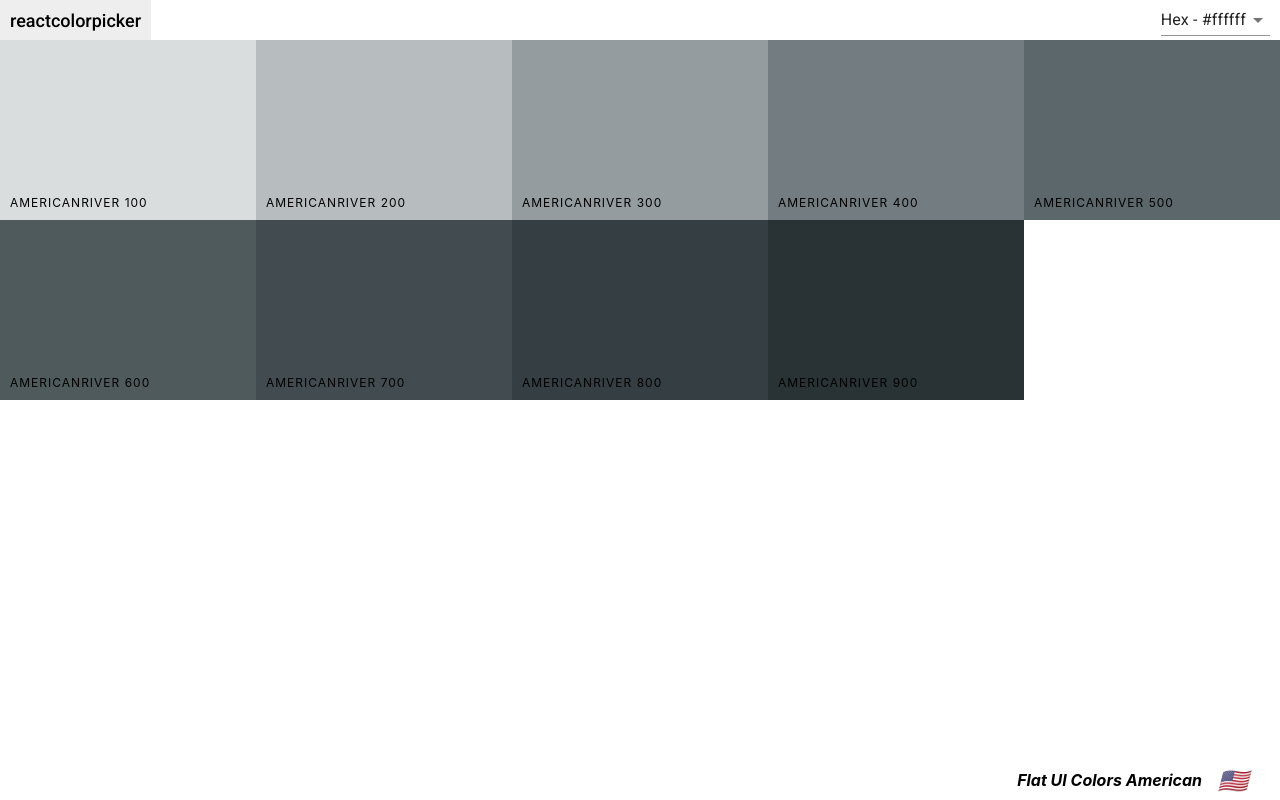
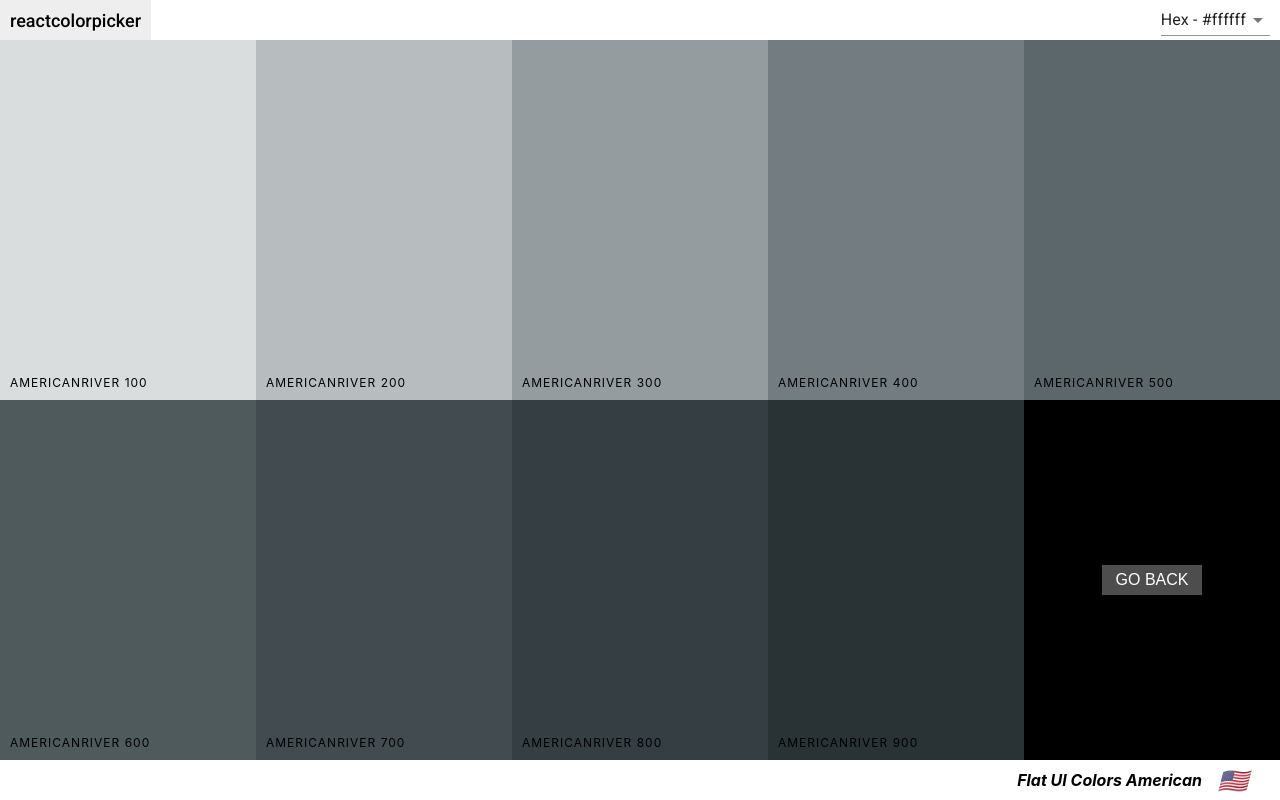
Before and after one commit to avsssai/react-colors, a React (Create React App) app: page /palette/flat-ui-colors-american/americanriver in a window 1280 px wide. Built offline with nearby package versions, Linux system fonts and the light colour scheme.

Commit message:
added go back link

```diff
--- a/src/ColorBox.css
+++ b/src/ColorBox.css
@@ -8,8 +8,10 @@
 	box-sizing: border-box;
 	margin-bottom: -4.5px;
 }
-
-.ColorBox .copy-button {
+.SingleColorPalette .ColorBox {
+	height: 50%;
+}
+.copy-button , .back-button {
 	width: 100px;
 	height: 30px;
 	position: absolute;
@@ -25,10 +27,13 @@
 	color: white;
 	text-transform: uppercase;
 	border: none;
-	opacity: 0;
 	cursor: pointer;
+	text-decoration:none;
 }
 
+.copy-button{
+	opacity: 0;
+}
 .ColorBox:hover .copy-button {
 	opacity: 1;
 	transition: 0.5s;
@@ -118,3 +123,8 @@
 	font-weight: 200;
 	font-size: 2rem;
 }
+
+.back-nav-box {
+	background-color: black;
+
+}
--- a/src/PaletteList.js
+++ b/src/PaletteList.js
@@ -60,7 +60,7 @@ class PaletteList extends Component {
                     <div className={classes.palettes}>
                         {palettes.map((palette, i) => {
                             return (
-                                    <MiniPalette  {...palette} handlePaletteClick={this.handlePaletteClick} id={palette.id}/>
+                                    <MiniPalette  {...palette} handlePaletteClick={this.handlePaletteClick} id={palette.id} key={palette.id}/>
                             )
 
                         })}
--- a/src/SingleColorPalette.js
+++ b/src/SingleColorPalette.js
@@ -1,26 +1,27 @@
 import React, { Component } from "react";
 import ColorBox from "./ColorBox";
 import NavBar from "./NavBar";
-import PaletteFooter from './PaletteFooter';
+import PaletteFooter from "./PaletteFooter";
 import { withStyles } from "@material-ui/core/styles";
-// import "./Palette.css";
+import { Link } from "react-router-dom";
+import "./Palette.css";
 
-let styles = {
-  palette: {
-    height: "100vh",
-    diplay: "flex",
-    flexDirection: "column",
-    overflowX: "hidden",
-    overflowY: "hidden",
-  },
-  paletteColors: {
-    height: "90vh",
-  },
-  ColorBox: {
-    height: "50%",
-    width: "20%",
-  },
-};
+// let styles = {
+//   palette: {
+//     height: "100vh",
+//     diplay: "flex",
+//     flexDirection: "column",
+//     overflowX: "hidden",
+//     overflowY: "hidden",
+//   },
+//   paletteColors: {
+//     height: "90vh",
+//   },
+//   ColorBox: {
+//     height: "50%",
+//     width: "20%",
+//   },
+// };
 
 class SingleColorPalette extends Component {
   constructor(props) {
@@ -56,7 +57,7 @@ class SingleColorPalette extends Component {
   }
   render() {
     let { classes } = this.props;
-    let {paletteName, emoji} = this.props.palette;
+    let { paletteName, emoji, id } = this.props.palette;
     let colorBoxes = this._getShades.map((color) => {
       return (
         <ColorBox
@@ -64,12 +65,11 @@ class SingleColorPalette extends Component {
           name={color.name}
           key={color.name}
           showLink={false}
-          className={classes.ColorBox}
         />
       );
     });
     return (
-      <div className={classes.palette}>
+      <div className="SingleColorPalette Palette">
         <NavBar
           showingSlider={false}
           handleChange={this.handleChange}
@@ -77,11 +77,19 @@ class SingleColorPalette extends Component {
           handleSnackbarClose={this.handleSnackbarClose}
           handleClose={this.handleSnackbarClose}
         />
-        <div className={classes.paletteColors}>{colorBoxes}</div>
-        <PaletteFooter paletteName={paletteName} paletteEmoji={emoji}/>
+        <div className="Palette-colors">
+          {colorBoxes}
+          <div className="back-nav-box ColorBox">
+            <Link to={`/palette/${id}`}>
+              <button className="back-button">Go Back</button>
+            </Link>
+          </div>
+        </div>
+        <PaletteFooter paletteName={paletteName} paletteEmoji={emoji} />
       </div>
     );
   }
 }
 
-export default withStyles(styles)(SingleColorPalette);
+// export default withStyles(styles)(SingleColorPalette);
+export default SingleColorPalette;
```
